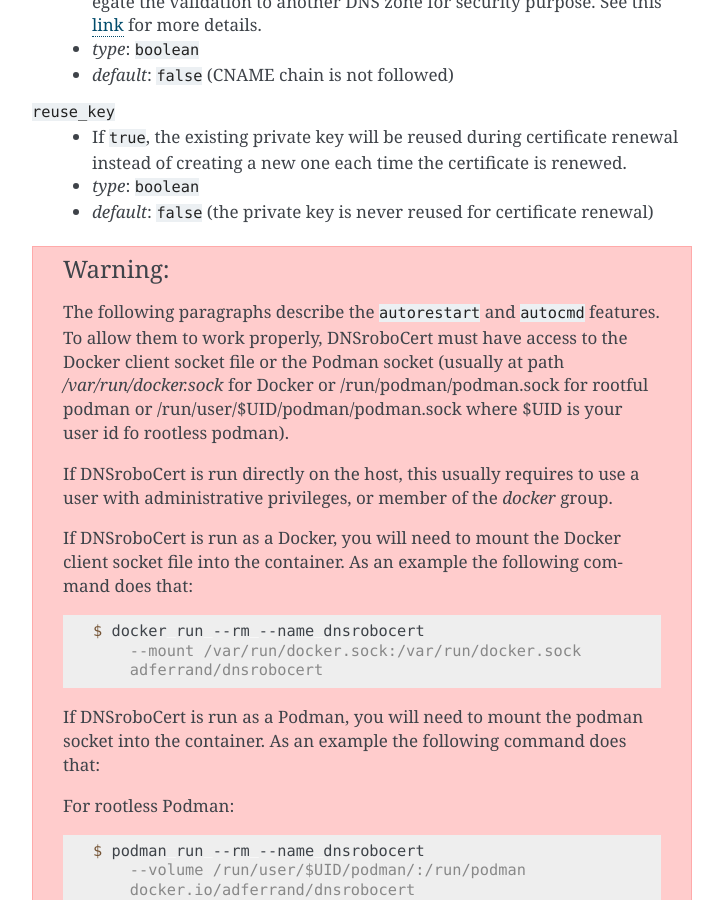
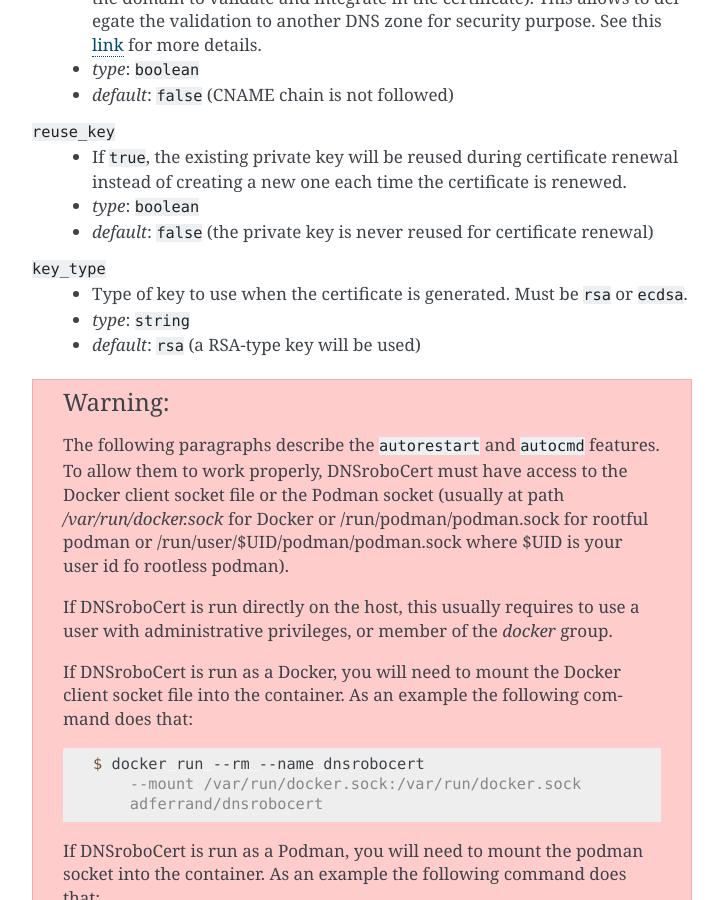
Before and after one commit to adferrand/dnsrobocert, a Sphinx documentation site: the page built from docs/configuration_reference.rst, in a window 1280 px wide and 900 px high, scrolled down 6912 px. Shown: the whole window, without its empty margins (388-1111 px from the left). Built offline with Sphinx 7.4.7, drawn with Linux system fonts in a browser that asks for light colours.

Commit message:
Add ECDSA support (#578)
* Add ECDSA support

* Add changelog

* FIx doc

```diff
--- a/docs/configuration_reference.rst
+++ b/docs/configuration_reference.rst
@@ -237,6 +237,7 @@ be defined in each relevant certificate configuration.
       force_renew: false
       follow_cnames: false
       reuse_key: false
+      key_type: ecdsa
 
 ``certificate`` properties
 --------------------------
@@ -300,6 +301,11 @@ be defined in each relevant certificate configuration.
       creating a new one each time the certificate is renewed.
     * *type*: ``boolean``
     * *default*: ``false`` (the private key is never reused for certificate renewal)
+
+``key_type``
+    * Type of key to use when the certificate is generated. Must be ``rsa`` or ``ecdsa``.
+    * *type*: ``string``
+    * *default*: ``rsa`` (a RSA-type key will be used)
 
 
 .. _link: https://letsencrypt.org/2019/10/09/onboarding-your-customers-with-lets-encrypt-and-acme.html#the-advantages-of-a-cname
--- a/src/dnsrobocert/schema.yml
+++ b/src/dnsrobocert/schema.yml
@@ -127,6 +127,9 @@ properties:
           type: boolean
         reuse_key:
           type: boolean
+        key_type:
+          type: string
+          enum: [rsa, ecdsa]
       required: [domains, profile]
       additionalProperties: false
 additionalProperties: false
```
Also changed, not shown: CHANGELOG.md (+13 -0 lines), 4 other files.
